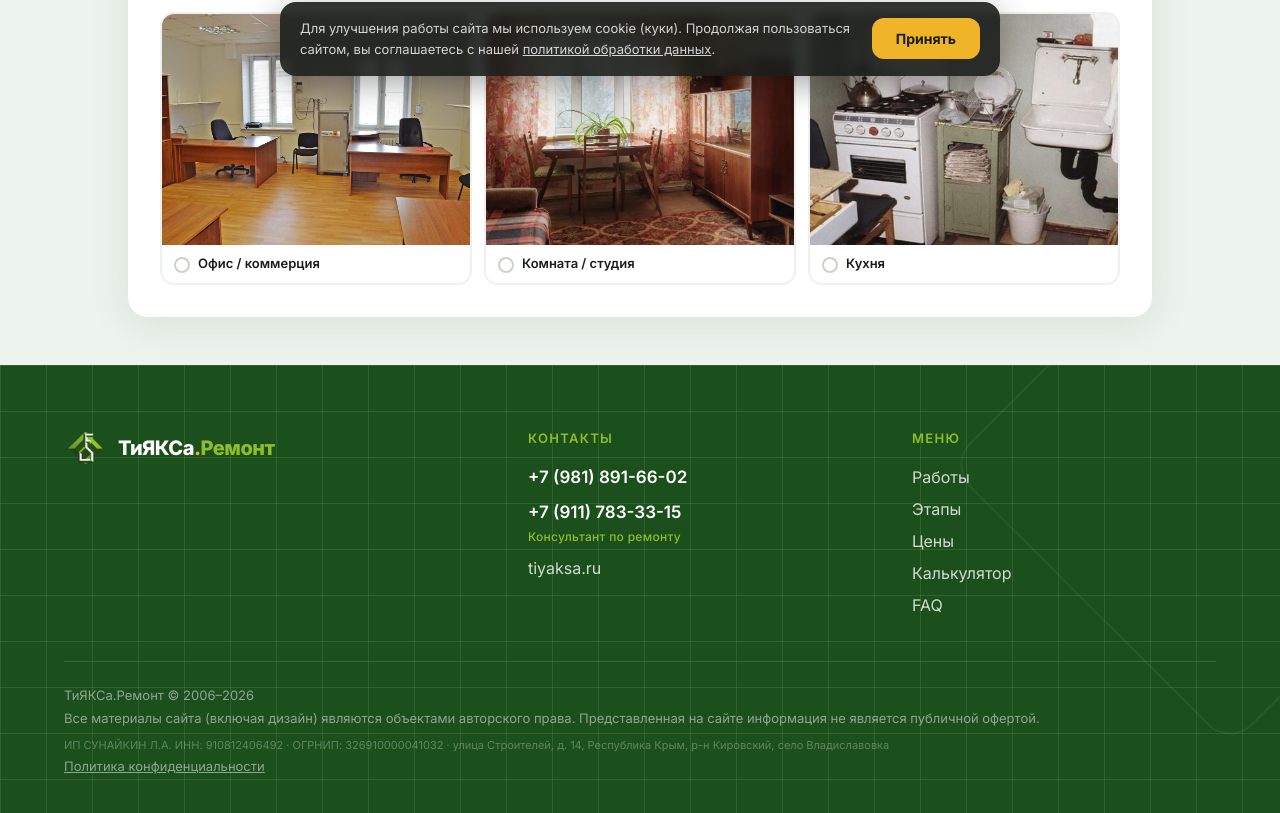
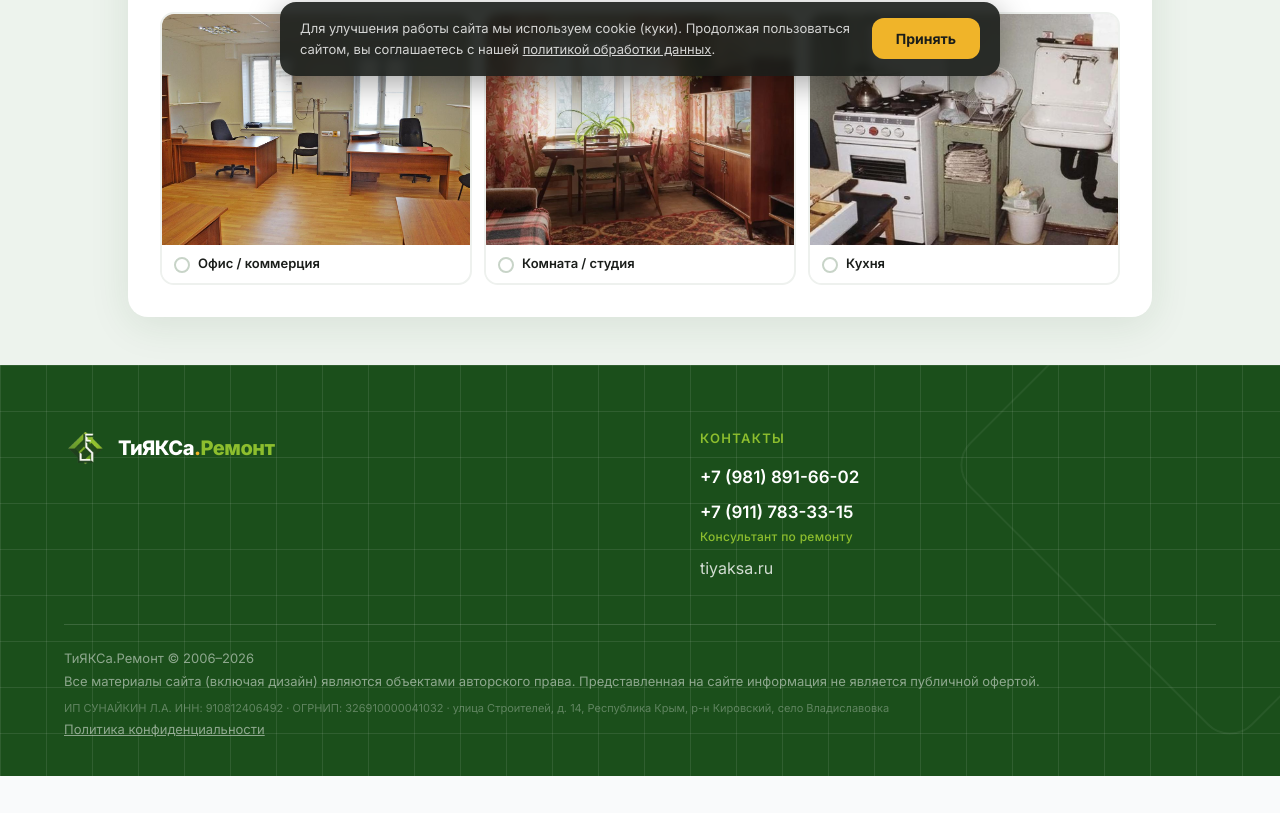
Before and after one commit to sudobins-png/tiyaksa-web, a Next.js app: page /quiz in a window 1280 px wide. Shown: the part 700-1513 px from the top of the page. After the commit the page ends 1476 px from the top, so only its background shows below. Built offline with nearby package versions, Linux system fonts and the light colour scheme.

Commit message:
quiz: hide footer menu on quiz page
Co-Authored-By: Claude Sonnet 4.6 <noreply@anthropic.com>

```diff
--- a/app/quiz/page.tsx
+++ b/app/quiz/page.tsx
@@ -40,7 +40,7 @@ export default function QuizPage() {
         </div>
       </main>
 
-      <Footer />
+      <Footer hideMenu />
     </div>
   );
 }
--- a/components/sections/Footer.tsx
+++ b/components/sections/Footer.tsx
@@ -6,7 +6,7 @@ import { GridOverlay } from '@/components/ui/GridOverlay';
 import { siteConfig, footerLinks } from '@/data/content';
 import { PrivacyModal } from '@/components/ui/PrivacyModal';
 
-export function Footer() {
+export function Footer({ hideMenu = false }: { hideMenu?: boolean }) {
   const [modalOpen, setModalOpen] = useState(false);
   return (
     <footer className="relative overflow-hidden bg-forest">
@@ -50,6 +50,7 @@ export function Footer() {
           </div>
 
           {/* Links */}
+          {!hideMenu && (
             <div className="flex-1 min-w-[160px]" style={{ flexBasis: '180px' }}>
               <p className="font-semibold text-[13px] tracking-[.1em] uppercase text-sage mb-4">Меню</p>
               <div className="flex flex-col gap-2">
@@ -60,6 +61,7 @@ export function Footer() {
                 ))}
               </div>
             </div>
+          )}
 
           {/* Social — временно скрыто */}
           {/* <div className="flex-none">
```
Lines whose indentation alone changed are shown as unchanged.
